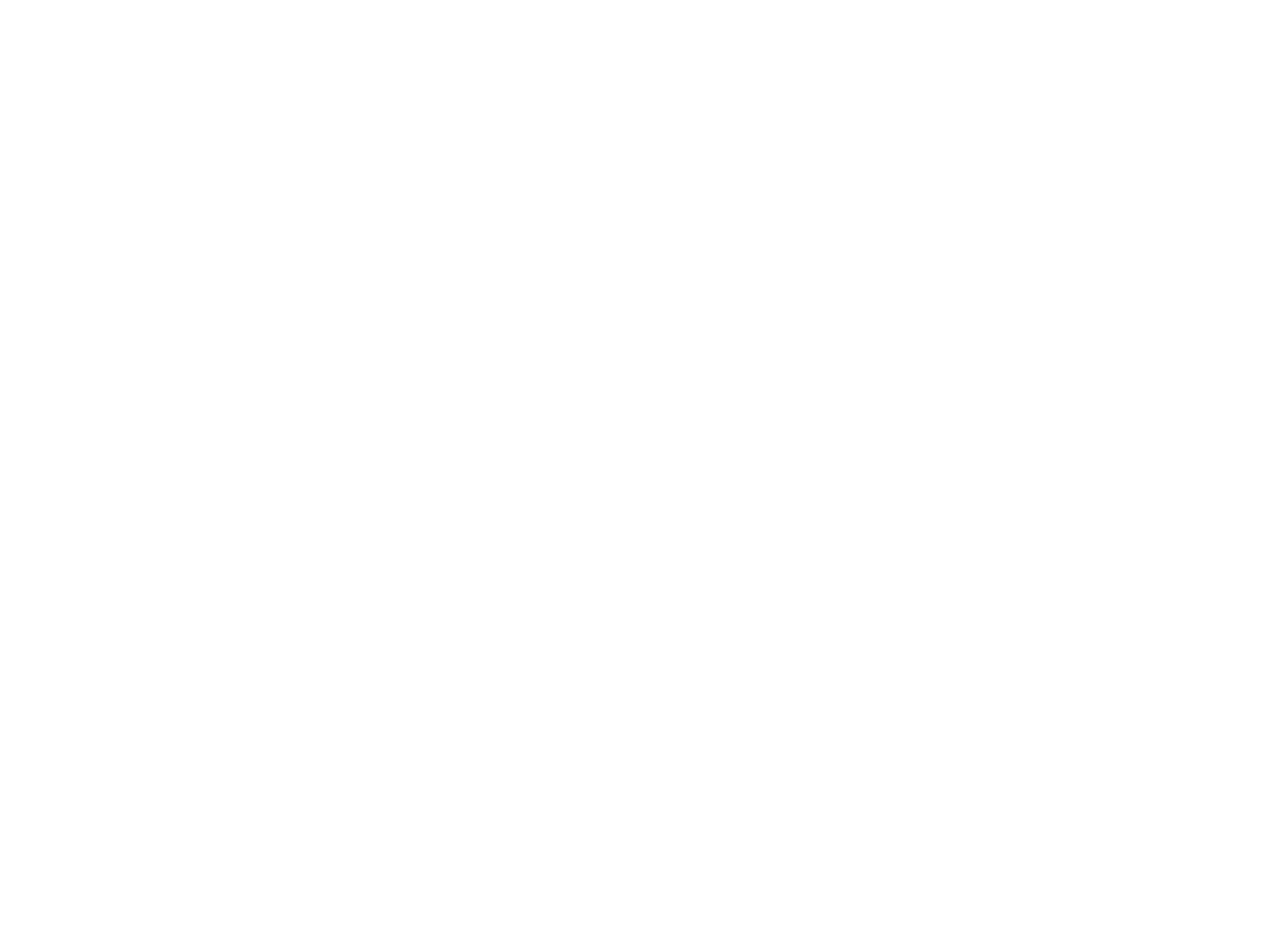
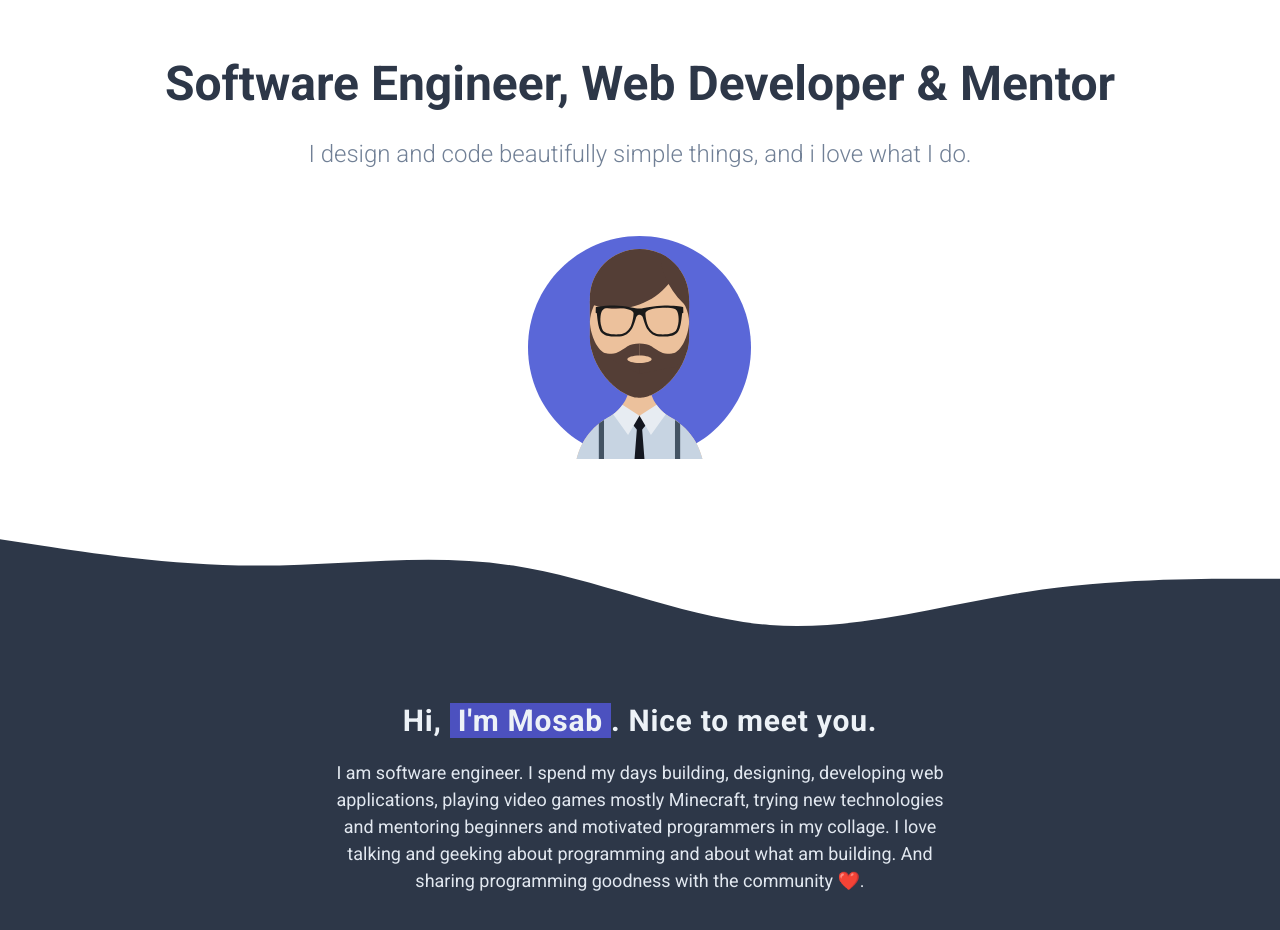
Before and after one commit to Miaababikir/miaababikir.me, a Vue app: page / in a window 1280 px wide. Shown: the part 140-1070 px from the top of the page. Before the commit the page ends 800 px from the top, so only its background shows below. Built offline with nearby package versions, Linux system fonts and the light colour scheme.

Commit message:
Adding more sections

```diff
--- a/src/App.vue
+++ b/src/App.vue
@@ -1,5 +1,5 @@
 <template>
-    <div id="app" class="font-roboto text-gray-800">
+    <div id="app" class="min-h-screen font-roboto text-gray-800">
         <base-nav/>
         <router-view/>
     </div>
--- a/src/components/BaseNav.vue
+++ b/src/components/BaseNav.vue
@@ -20,7 +20,7 @@
                     <li class="py-1"><a href="#">Mentorship</a></li>
                     <li class="py-1 md:ml-3"><a href="#">Contact</a></li>
                     <li class="py-1 md:ml-3 flex">
-                        <a href="#">
+                        <a href="https://twitter.com/miaababikir" target="_blank">
                             <svg width="16" height="17" viewBox="0 0 16 17" fill="none"
                                  xmlns="http://www.w3.org/2000/svg">
                                 <g clip-path="url(#clip0)">
@@ -34,7 +34,7 @@
                                 </defs>
                             </svg>
                         </a>
-                        <a href="#" class="ml-2">
+                        <a href="https://github.com/Miaababikir" class="ml-2" target="_blank">
                             <svg width="16" height="16" viewBox="0 0 16 16" fill="none"
                                  xmlns="http://www.w3.org/2000/svg">
                                 <path d="M8 0C3.58267 0 0 3.582 0 8C0 11.5347 2.292 14.5333 5.47133 15.5913C5.87067 15.6653 6 15.4173 6 15.2067V13.7173C3.77467 14.2013 3.31133 12.7733 3.31133 12.7733C2.94733 11.8487 2.42267 11.6027 2.42267 11.6027C1.69667 11.106 2.478 11.1167 2.478 11.1167C3.28133 11.1727 3.704 11.9413 3.704 11.9413C4.41733 13.164 5.57533 12.8107 6.032 12.606C6.10333 12.0893 6.31067 11.736 6.54 11.5367C4.76333 11.3333 2.89533 10.6473 2.89533 7.58267C2.89533 6.70867 3.208 5.99533 3.71933 5.43533C3.63667 5.23333 3.36267 4.41933 3.79733 3.318C3.79733 3.318 4.46933 3.10333 5.998 4.138C6.636 3.96067 7.32 3.872 8 3.86867C8.68 3.872 9.36467 3.96067 10.004 4.138C11.5313 3.10333 12.202 3.318 12.202 3.318C12.6373 4.42 12.3633 5.234 12.2807 5.43533C12.794 5.99533 13.104 6.70933 13.104 7.58267C13.104 10.6553 11.2327 11.332 9.45133 11.53C9.738 11.778 10 12.2647 10 13.0113V15.2067C10 15.4193 10.128 15.6693 10.534 15.5907C13.7107 14.5313 16 11.5333 16 8C16 3.582 12.418 0 8 0Z"
--- a/src/views/Home.vue
+++ b/src/views/Home.vue
@@ -1,12 +1,30 @@
 <template>
-  <div>
+    <div>
+        <header class="flex flex-col items-center text-center px-4 mt-16 md:px-0 md:mt-32">
+            <h1 class="text-3xl md:text-5xl font-semibold">Software Engineer, Web Developer & Mentor</h1>
+            <p class="text-gray-600 md:text-2xl font-light mt-4">I design and code beautifully simple things, and i love
+                what I do.</p>
+            <img class="mt-8 w-32 mt-16 md:w-56" :src="require('../assets/img/avatar.svg')" alt="Miaababikir Avatar">
+        </header>
+        <div class="bg-gray-800">
+            <div>
+                <svg viewBox="0 0 1280 198" fill="none" xmlns="http://www.w3.org/2000/svg">
+                    <path d="M0 79.2L42.7667 85.8206C85.5333 92.1938 171.067 105.806 256.6 105.621C342.133 105.806 427.667 92.1938 513.2 105.621C598.733 118.8 684.267 158.4 769.8 165.021C855.333 171.394 940.867 145.406 1026.4 131.979C1111.93 118.8 1197.47 118.8 1240.23 118.8H1283V0H1240.23C1197.47 0 1111.93 0 1026.4 0C940.867 0 855.333 0 769.8 0C684.267 0 598.733 0 513.2 0C427.667 0 342.133 0 256.6 0C171.067 0 85.5333 0 42.7667 0H0V79.2Z"
+                          fill="white"/>
+                </svg>
+            </div>
+            <div class="container mx-auto px-4 py-10 text-center text-gray-200 md:w-1/2 md:px-0">
+                <h2 class="text-2xl md:text-3xl font-semibold tracking-wide">Hi,  <span class="bg-indigo-700 px-2">I'm Mosab</span>. Nice to meet you.</h2>
+                <p class="mt-4 text-gray-300 md:text-lg">I am software engineer. I spend my days building, designing, developing web applications, playing video games mostly Minecraft, trying new technologies and mentoring beginners and motivated programmers in my collage. I love talking and geeking about programming and about what am building. And sharing programming goodness with the community ❤️.</p>
+            </div>
+        </div>
 
-  </div>
+    </div>
 </template>
 
 <script>
 
-export default {
-  name: 'Home',
-}
+    export default {
+        name: 'Home',
+    }
 </script>
```
Also changed, not shown: src/assets/img/avatar.svg (added).
